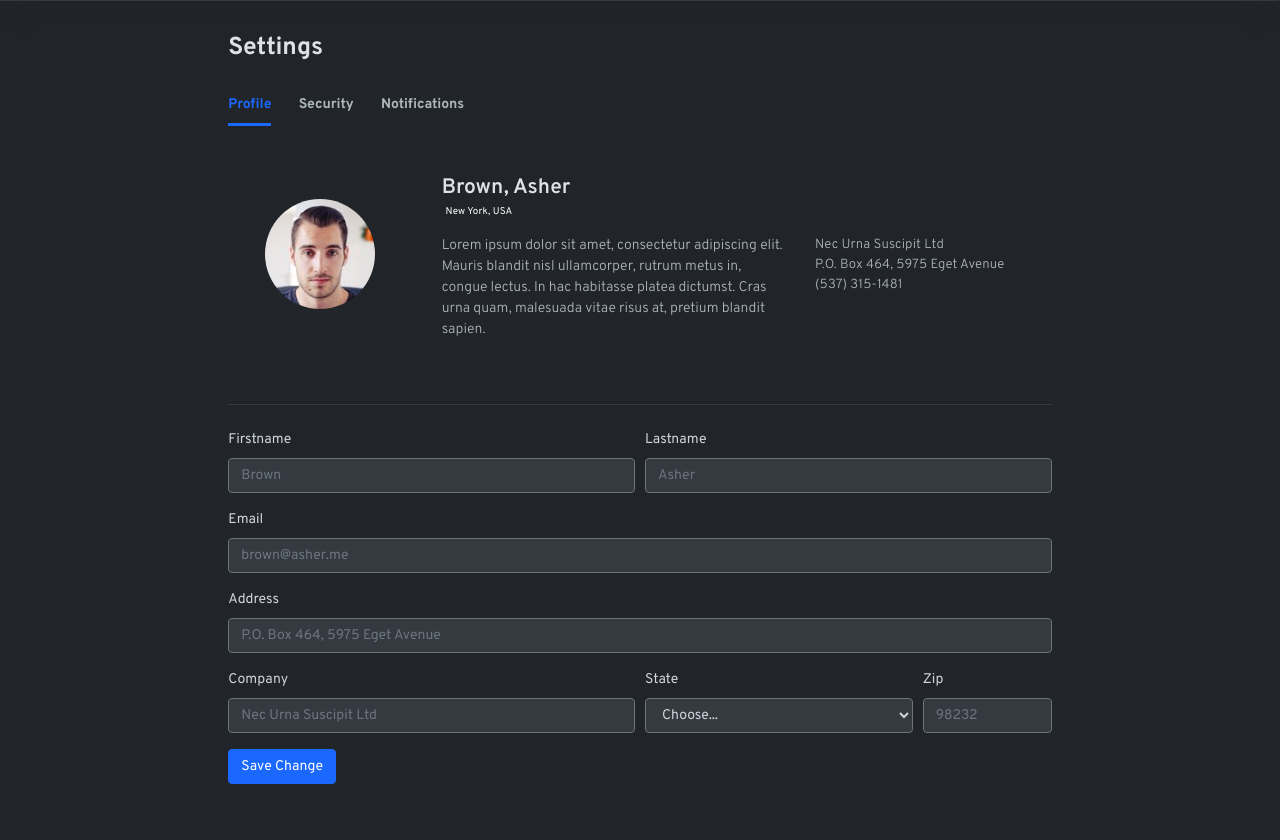
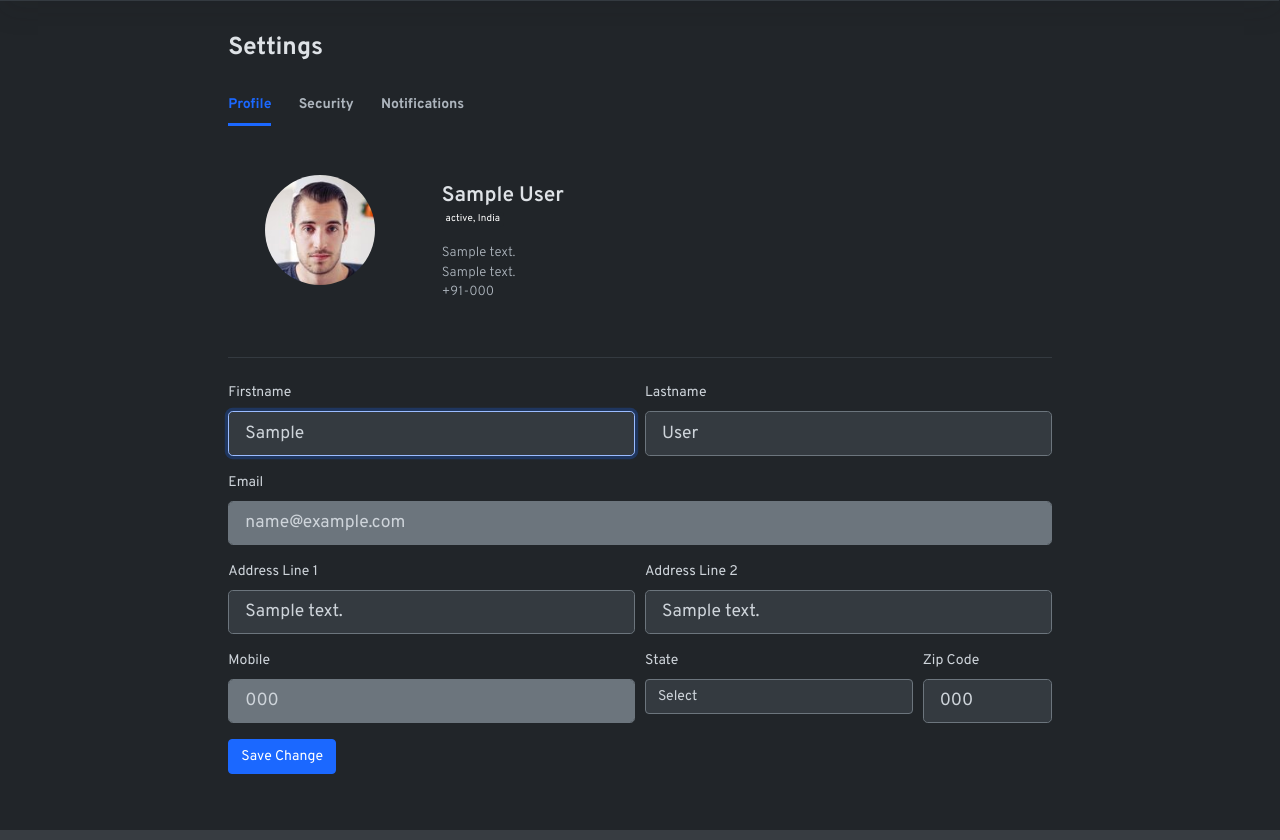
Before and after one commit to amoghkini/expense-tracker, a Python web app: template src/auth/templates/profile_settings.html in a window 1280 px wide. Shown: the part 926-1766 px from the top of the page. Run offline with Jinja, Linux system fonts and the light colour scheme; the template is opened without the code that fills it: most values are stand-ins (such as "Sample title", 1, 10 or a date in 2020); some libraries are stand-ins or nearby versions; some web fonts are replaced.

Commit message:
Implementattion of update profile page

```diff
--- a/src/auth/models.py
+++ b/src/auth/models.py
@@ -22,6 +22,10 @@ class User(Model):
     last_login_time = Column(DateTime(), nullable=True)
     profile_pic = Column(String, nullable=True)
     date_of_birth = Column(DateTime(), nullable=True)
+    address_line1 = Column(String, nullable=True)
+    address_line2 = Column(String, nullable=True)
+    state = Column(String, nullable=True)
+    zip_code = Column(String, nullable=True)
 
     transactions = relationship('income_expense_tracker.models.Transactions', backref='email', lazy=True)
 
--- a/src/auth/templates/profile_settings.html
+++ b/src/auth/templates/profile_settings.html
@@ -19,7 +19,7 @@
                     <a class="nav-link" id="contact-tab" href="{{ url_for('auth.profile_notifications_settings_api') }}" role="tab" aria-controls="home"
                         aria-selected="true">Notifications</a>
                 </ul>
-                <form>
+                <form class="needs-validation" action="{{url_for('auth.profile_settings_api')}}" method="POST" novalidate>
                     <div class="row mt-5 align-items-center">
                         <div class="col-md-3 text-center mb-5">
                             <div class="avatar avatar-xl">
@@ -30,22 +30,22 @@
                         <div class="col">
                             <div class="row align-items-center">
                                 <div class="col-md-7">
-                                    <h4 class="mb-1">Brown, Asher</h4>
-                                    <p class="small mb-3"><span class="badge badge-dark">New York,
-                                            USA</span></p>
+                                    <h4 class="mb-1">{{profile_data.get('first_name')}} {{profile_data.get('last_name')}}</h4>
+                                    <p class="small mb-3"><span class="badge badge-dark">{% if profile_data.get('state') %}
+                                            {{profile_data.get('state')}}, {% endif %} India</span></p>
                                 </div>
                             </div>
                             <div class="row mb-4">
-                                <div class="col-md-7">
-                                    <p class="text-muted"> Lorem ipsum dolor sit amet, consectetur
-                                        adipiscing elit. Mauris blandit nisl ullamcorper, rutrum metus in,
-                                        congue lectus. In hac habitasse platea dictumst. Cras urna quam,
-                                        malesuada vitae risus at, pretium blandit sapien. </p>
-                                </div>
                                 <div class="col">
-                                    <p class="small mb-0 text-muted">Nec Urna Suscipit Ltd</p>
-                                    <p class="small mb-0 text-muted">P.O. Box 464, 5975 Eget Avenue</p>
-                                    <p class="small mb-0 text-muted">(537) 315-1481</p>
+                                    {% if profile_data.get('address_line1') %}
+                                        <p class="small mb-0 text-muted">{{profile_data.get('address_line1')}}</p>
+                                    {% endif %}
+                                    {% if profile_data.get('address_line2') %}
+                                        <p class="small mb-0 text-muted">{{profile_data.get('address_line2')}}</p>
+                                    {% endif %}
+                                    {% if profile_data.get('mobile_no') %}
+                                        <p class="small mb-0 text-muted">+91-{{profile_data.get('mobile_no')}}</p>
+                                    {% endif %}
                                 </div>
                             </div>
                         </div>
@@ -54,39 +54,84 @@
                     <div class="form-row">
                         <div class="form-group col-md-6">
                             <label for="firstname">Firstname</label>
-                            <input type="text" id="firstname" class="form-control" placeholder="Brown">
+                            <input type="text" id="firstname" name="first_name" value="{{profile_data['first_name']}}"
+                                class="form-control form-control-lg" required="" autofocus="">
+                            <div class="invalid-feedback"> Please enter first name </div>
+                            {% if errors and 'first_name' in errors %}
+                            <div class="invalid-feedback-backend-error"> {{errors['first_name']}} </div>
+                            {% endif %}
                         </div>
                         <div class="form-group col-md-6">
                             <label for="lastname">Lastname</label>
-                            <input type="text" id="lastname" class="form-control" placeholder="Asher">
+                            <input type="text" id="lastname" name="last_name" value="{{profile_data['last_name']}}"
+                                class="form-control form-control-lg" required="" autofocus="">
+                            <div class="invalid-feedback"> Please enter last name </div>
+                            {% if errors and 'last_name' in errors %}
+                            <div class="invalid-feedback-backend-error"> {{errors['last_name']}} </div>
+                            {% endif %}
                         </div>
                     </div>
                     <div class="form-group">
-                        <label for="inputEmail4">Email</label>
-                        <input type="email" class="form-control" id="inputEmail4"
-                            placeholder="brown@asher.me">
-                    </div>
-                    <div class="form-group">
-                        <label for="inputAddress5">Address</label>
-                        <input type="text" class="form-control" id="inputAddress5"
-                            placeholder="P.O. Box 464, 5975 Eget Avenue">
+                        <label for="email">Email</label>
+                        <input type="email" id="email" name="email" value="{{profile_data['email']}}" class="form-control form-control-lg"
+                            required="" autofocus="" disabled>
+                        <div class="invalid-feedback"> Please use a valid email </div>
+                        {% if errors and 'email' in errors %}
+                        <div class="invalid-feedback-backend-error"> {{errors['email']}} </div>
+                        {% endif %}
                     </div>
                     <div class="form-row">
                         <div class="form-group col-md-6">
-                            <label for="inputCompany5">Company</label>
-                            <input type="text" class="form-control" id="inputCompany5"
-                                placeholder="Nec Urna Suscipit Ltd">
+                            <label for="addressLine1">Address Line 1</label>
+                            <input type="text" id="addressLine1" name="address_line1" value="{% if profile_data['address_line1'] is not none %}{{ profile_data['address_line1'] }}{% endif %}"
+                                class="form-control form-control-lg"  autofocus="">
+                            <div class="invalid-feedback"> Please enter address line 1 </div>
+                            {% if errors and 'address_line1' in errors %}
+                            <div class="invalid-feedback-backend-error"> {{errors['address_line1']}} </div>
+                            {% endif %}
                         </div>
-                        <div class="form-group col-md-4">
-                            <label for="inputState5">State</label>
-                            <select id="inputState5" class="form-control">
-                                <option selected="">Choose...</option>
-                                <option>...</option>
+                        <div class="form-group col-md-6">
+                            <label for="addressLine2">Address Line 2</label>
+                            <input type="text" id="addressLine2" name="address_line2" value="{% if profile_data['address_line2'] is not none %}{{ profile_data['address_line2'] }}{% endif %}"
+                                class="form-control form-control-lg" autofocus="">
+                            <div class="invalid-feedback"> Please enter address line 2 </div>
+                            {% if errors and 'address_line2' in errors %}
+                                <div class="invalid-feedback-backend-error"> {{errors['address_line2']}} </div>
+                            {% endif %}
+                        </div>
+                    </div>
+                    <div class="form-row">
+                        <div class="form-group col-md-6">
+                            <label for="mobileNo">Mobile</label>
+                            <input id="mobileNo" name="mobile_no" value="{{profile_data['mobile_no']}}"
+                                class="form-control form-control-lg input-phone" id="custom-phone" maxlength="10" required autofocus="" readonly>
+                            <div class="invalid-feedback"> Please enter correct mobile number </div>
+                            {% if errors and 'mobile_no' in errors %}
+                            <div class="invalid-feedback-backend-error"> {{errors['mobile_no']}} </div>
+                            {% endif %}
+                        </div>
+                        <div class="col-md-4 mb-4">
+                            <label for="state">State</label>
+                            <select class="custom-select" id="state" name="state" required>
+                                <option selected disabled value="">Select</option>
+                                {% for state in states %}
+                                {% if profile_data and profile_data.state == state %}
+                                <option value="{{ state }}" selected>{{ state }}</option>
+                                {% else %}
+                                <option value="{{ state}}">{{ state}}</option>
+                                {% endif %}
+                                {% endfor %}
                             </select>
+                            <div class="invalid-feedback"> Please select a valid category </div>
                         </div>
                         <div class="form-group col-md-2">
-                            <label for="inputZip5">Zip</label>
-                            <input type="text" class="form-control" id="inputZip5" placeholder="98232">
+                            <label for="zipCode">Zip Code</label>
+                            <input id="zipCode" name="zip_code" value="{{profile_data['zip_code']}}"
+                                class="form-control form-control-lg input-phone" id="custom-phone" maxlength="6" autofocus="" >
+                            <div class="invalid-feedback"> Please enter correct zip code</div>
+                            {% if errors and 'zip_code' in errors %}
+                            <div class="invalid-feedback-backend-error"> {{errors['zip_code']}} </div>
+                            {% endif %}
                         </div>
                     </div>
                     <button type="submit" class="btn btn-primary">Save Change</button>
```
Also changed, not shown: src/auth/business_logic.py (+32 -2 lines), src/auth/constants.py (+46 -2 lines), src/auth/templates/profile.html (+4 -4 lines), src/auth/views.py (+31 -1 lines).
